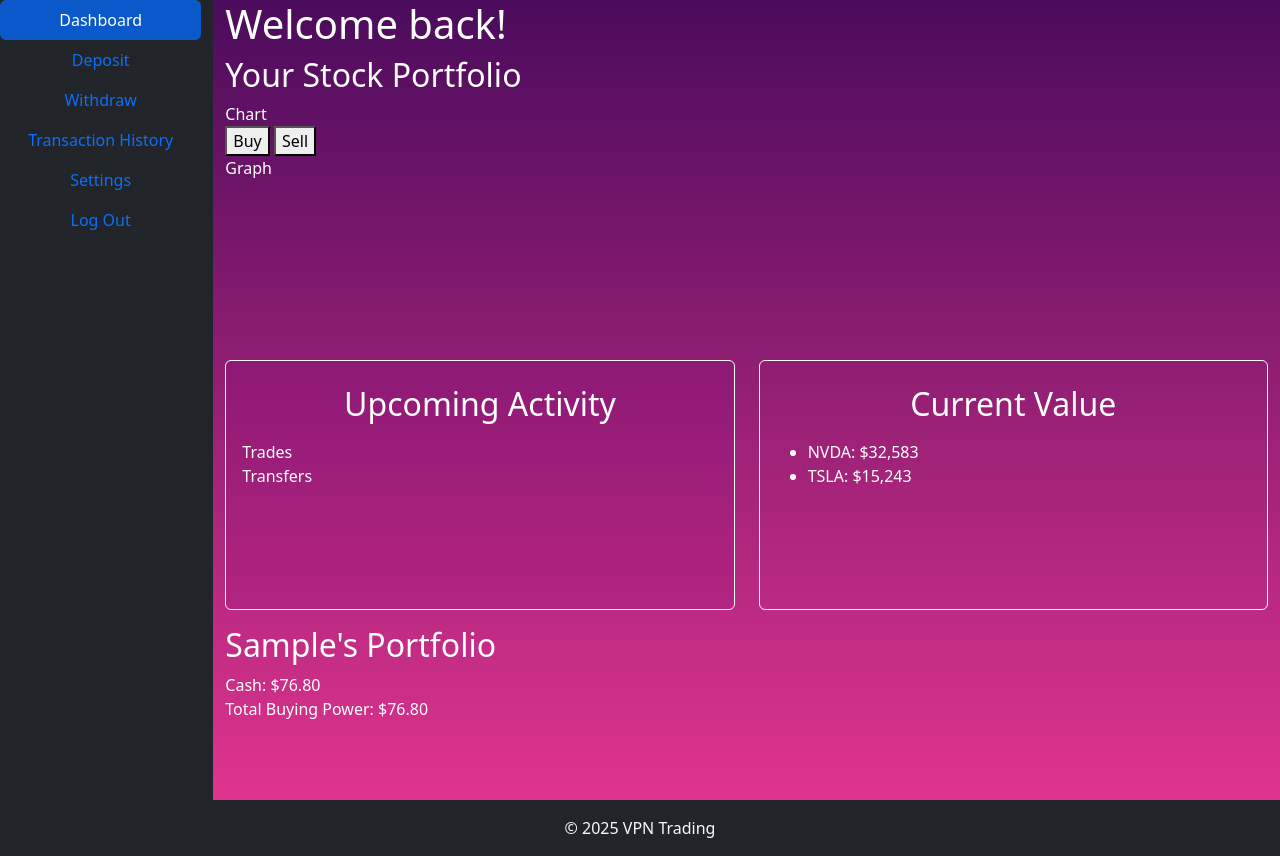
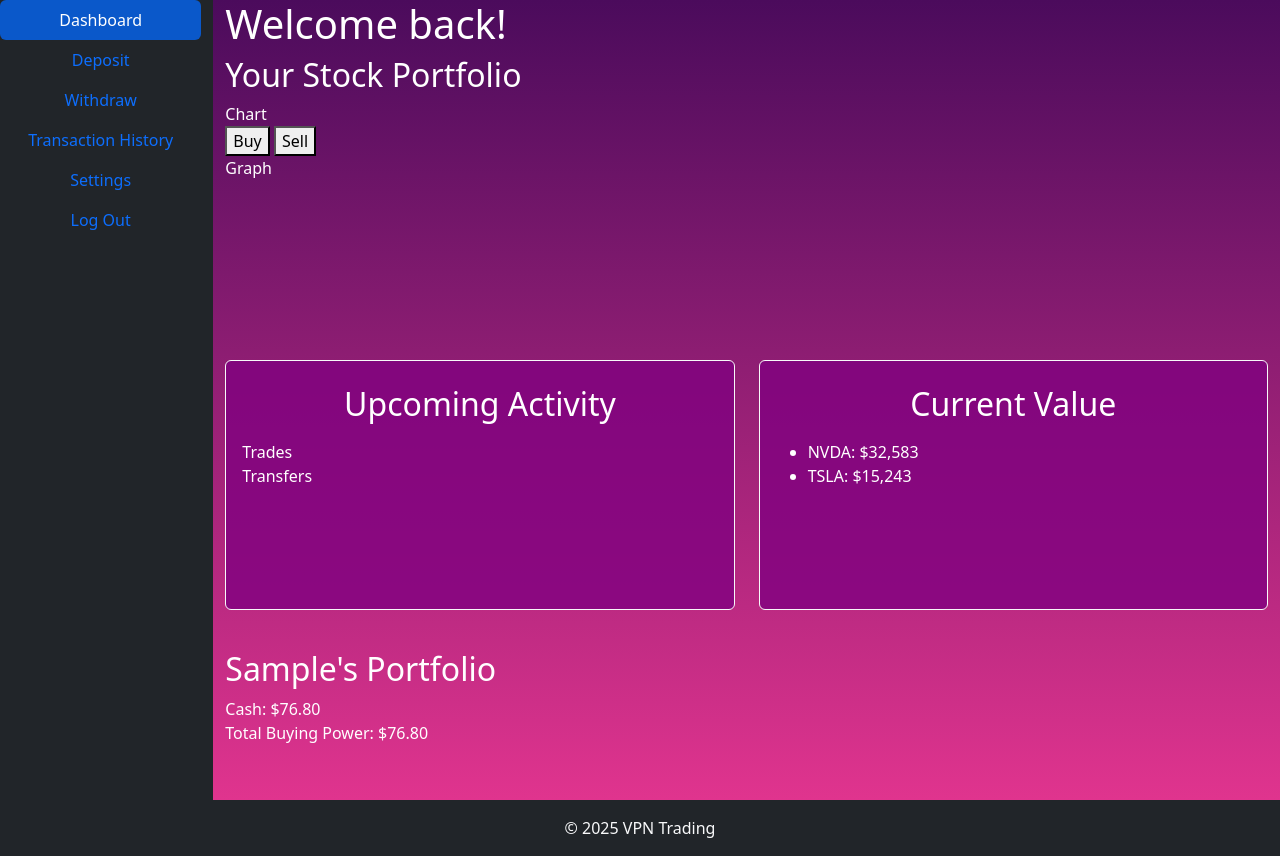
Before and after one commit to TrioStuds/Capstone-Git-Repo, a Flask app: page /customer_home in a window 1280 px wide. Run offline with Flask 3, Linux system fonts and the light colour scheme; the visitor is signed in with stand-in values (Sample User, id 1); tables that the repository leaves empty hold one stand-in row (values such as "Sample post").

Commit message:
Modified color background for Current value and Upcoming activity

```diff
--- a/templates/customer_home.html
+++ b/templates/customer_home.html
@@ -109,17 +109,17 @@
 
                 <!-- Bottom row: Upcoming Activity and Current Value side by side -->
                 <div class="row">
-                  <div class="col-md-6">
+                  <div class="col-md-6 mb-4">
                     <!-- Upcoming Activity box (left) -->
-                    <div class="border border-light rounded p-3 mb-3 d-flex flex-column align-items-center" style="height: 250px; background-color: rgba(128, 0, 128, 0.15);">
+                    <div class="border border-light rounded p-3 mb-3 d-flex flex-column align-items-center" style="height: 250px; background-color: rgba(128, 0, 128, 0.8);">
                       <h2 class="mt-2 mb-3">Upcoming Activity</h2>
                       <div class="align-self-start fs-6">Trades</div>
                       <div class="align-self-start fs-6">Transfers</div>
                     </div>
                   </div>
-                  <div class="col-md-6">
+                  <div class="col-md-6 mb-4">
                     <!-- Current Value box (right) -->
-                    <div class="border border-light rounded p-3 mb-3 d-flex flex-column align-items-center" style="height: 250px;">
+                    <div class="border border-light rounded p-3 mb-3 d-flex flex-column align-items-center" style="height: 250px; background-color: rgba(128, 0, 128, 0.8);">
                       <h2 class="mt-2 mb-3">Current Value</h2>
                       <ul class="align-self-start fs-6">
                         <li>NVDA: $32,583</li>
```
